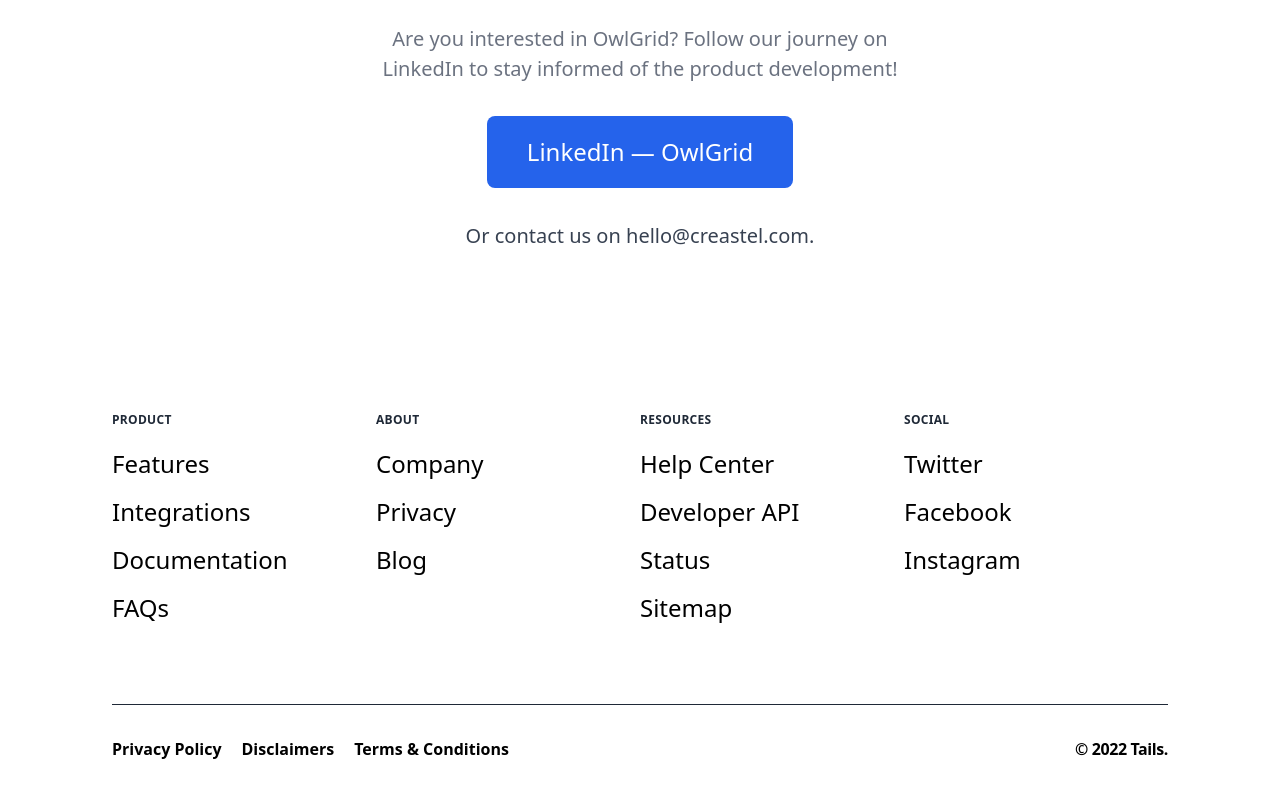
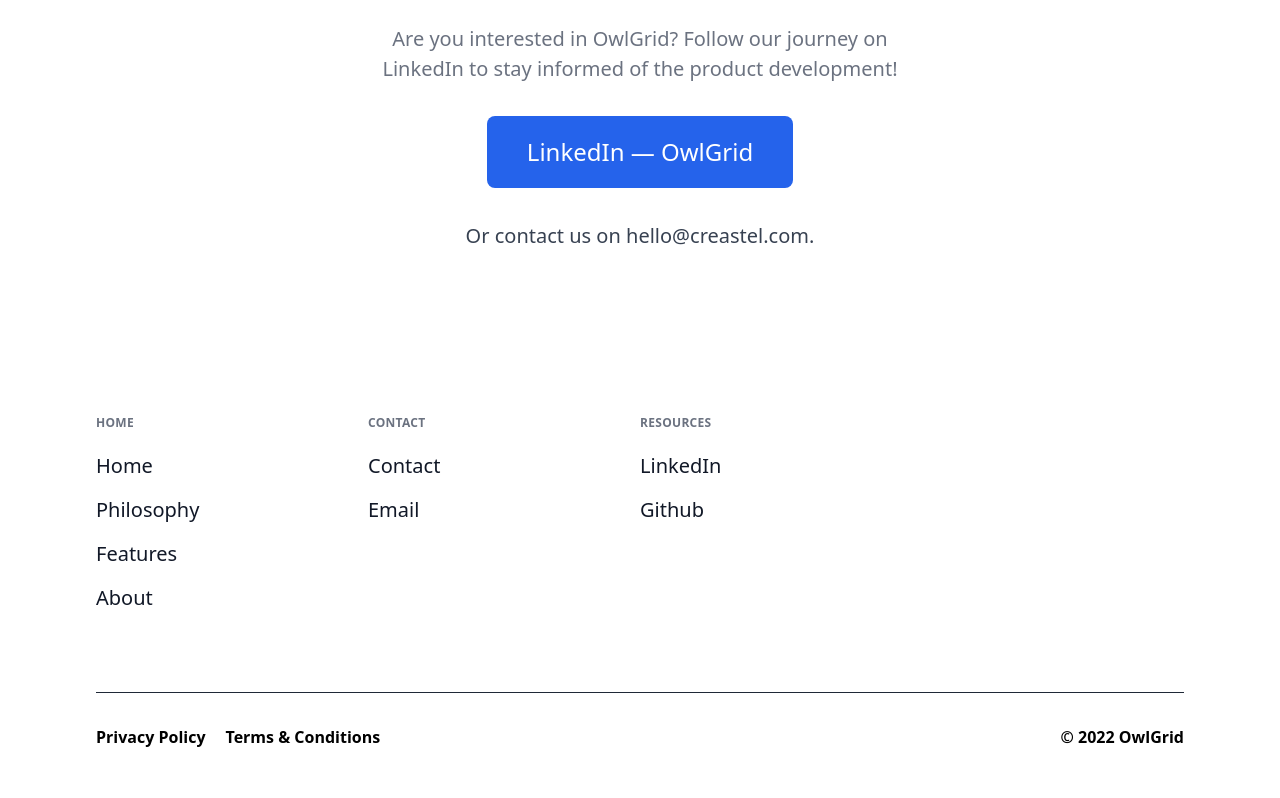
Before and after one commit to owlgrid/owl-landing-webFront, a Gatsby site: page / in a window 1280 px wide. Shown: the part 2719-3517 px from the top of the page. Built offline with nearby package versions, Linux system fonts and the light colour scheme; Gatsby itself is replaced by a stand-in of ours.

Commit message:
add content to footer

```diff
--- a/src/pages/Home/Footer/index.tsx
+++ b/src/pages/Home/Footer/index.tsx
@@ -1,139 +1,65 @@
 import React from 'react';
+import { Text } from '../../../components/Text';
+import { AnchorLink } from 'gatsby-plugin-anchor-links';
+import { Link } from 'gatsby';
 
 export const Footer = () => {
     return (
-        <footer className="pb-6 pt-16 px-20 mx-auto max-w-7xl bg-white tails-selected-element">
-            <div className="max-w-6xl xl:max-w-6xl mx-auto px-10 md:px-8">
+        <footer className="pb-6 pt-16 px-12 mx-auto max-w-7xl bg-white tails-selected-element">
+            <div className="max-w-6xl xl:max-w-6xl mx-auto md:px-8">
                 <ul className="text-sm font-medium pb-10  sm:pb-20 grid sm:grid-cols-2 md:grid-cols-2 lg:grid-cols-4 gap-y-10">
                     <li className="space-y-5 row-span-2">
-                        <h2 className="text-xs tracking-wide text-gray-800 uppercase font-bold">Product</h2>
+                        <Text style="footerSectionTitle">Home</Text>
                         <ul className="space-y-2 sm:space-y-4 text-md">
                             <li>
-                                <a
-                                    className="hover:text-gray-800 transition-colors duration-200 text-xl sm:text-2xl"
-                                    href="/"
-                                >
-                                    Features
-                                </a>
+                                <AnchorLink to="/#top">
+                                    <Text style="footerSectionLink">Home</Text>
+                                </AnchorLink>
                             </li>
                             <li>
-                                <a
-                                    className="hover:text-gray-800 transition-colors duration-200 text-xl sm:text-2xl"
-                                    href="/"
-                                >
-                                    Integrations
-                                </a>
+                                <AnchorLink to="/#philosophy">
+                                    <Text style="footerSectionLink">Philosophy</Text>
+                                </AnchorLink>
                             </li>
                             <li>
-                                <a
-                                    className="hover:text-gray-800 transition-colors duration-200 text-xl sm:text-2xl"
-                                    href="/"
-                                >
-                                    Documentation
-                                </a>
+                                <AnchorLink to="/#features">
+                                    <Text style="footerSectionLink">Features</Text>
+                                </AnchorLink>
                             </li>
                             <li>
-                                <a
-                                    className="hover:text-gray-800 transition-colors duration-200 text-xl sm:text-2xl"
-                                    href="/"
-                                >
-                                    FAQs
-                                </a>
+                                <AnchorLink to="/#about">
+                                    <Text style="footerSectionLink">About</Text>
+                                </AnchorLink>
                             </li>
                         </ul>
                     </li>
                     <li className="space-y-5 row-span-2">
-                        <h2 className="text-xs tracking-wide text-gray-800 uppercase font-bold">About</h2>
-                        <ul className="space-y-2 sm:space-y-4">
+                        <Text style="footerSectionTitle">Contact</Text>
+                        <ul className="space-y-2 sm:space-y-4 text-md">
                             <li>
-                                <a
-                                    className="hover:text-gray-800 transition-colors duration-200 text-xl sm:text-2xl"
-                                    href="/"
-                                >
-                                    Company
-                                </a>
+                                <AnchorLink to="/#contact">
+                                    <Text style="footerSectionLink">Contact</Text>
+                                </AnchorLink>
                             </li>
                             <li>
-                                <a
-                                    className="hover:text-gray-800 transition-colors duration-200 text-xl sm:text-2xl"
-                                    href="/"
-                                >
-                                    Privacy
-                                </a>
-                            </li>
-                            <li>
-                                <a
-                                    className="hover:text-gray-800 transition-colors duration-200 text-xl sm:text-2xl"
-                                    href="/"
-                                >
-                                    Blog
-                                </a>
+                                <Link to="mailto:hello@creastel.com">
+                                    <Text style="footerSectionLink">Email</Text>
+                                </Link>
                             </li>
                         </ul>
                     </li>
                     <li className="space-y-5 row-span-2">
-                        <h2 className="text-xs tracking-wide text-gray-800 uppercase font-bold">Resources</h2>
-                        <ul className="space-y-2 sm:space-y-4">
+                        <Text style="footerSectionTitle">Resources</Text>
+                        <ul className="space-y-2 sm:space-y-4 text-md">
                             <li>
-                                <a
-                                    className="hover:text-gray-800 transition-colors duration-200 text-xl sm:text-2xl"
-                                    href="/"
-                                >
-                                    Help Center
-                                </a>
+                                <Link to="https://www.linkedin.com/company/owlgrid/" target="_blank">
+                                    <Text style="footerSectionLink">LinkedIn</Text>
+                                </Link>
                             </li>
                             <li>
-                                <a
-                                    className="hover:text-gray-800 transition-colors duration-200 text-xl sm:text-2xl"
-                                    href="/"
-                                >
-                                    Developer API
-                                </a>
-                            </li>
-                            <li className="">
-                                <a
-                                    className="hover:text-gray-800 transition-colors duration-200 text-xl sm:text-2xl"
-                                    href="/"
-                                >
-                                    Status
-                                </a>
-                            </li>
-                            <li>
-                                <a
-                                    className="hover:text-gray-800 transition-colors duration-200 text-xl sm:text-2xl"
-                                    href="/"
-                                >
-                                    Sitemap
-                                </a>
-                            </li>
-                        </ul>
-                    </li>
-                    <li className="space-y-5">
-                        <h2 className="text-xs tracking-wide text-gray-800 uppercase font-bold">Social</h2>
-                        <ul className="space-y-2 sm:space-y-4">
-                            <li className="">
-                                <a
-                                    className="hover:text-gray-800 transition-colors duration-200 text-xl sm:text-2xl"
-                                    href="/"
-                                >
-                                    Twitter
-                                </a>
-                            </li>
-                            <li>
-                                <a
-                                    className="hover:text-gray-800 transition-colors duration-200 text-xl sm:text-2xl"
-                                    href="/"
-                                >
-                                    Facebook
-                                </a>
-                            </li>
-                            <li className="">
-                                <a
-                                    className="hover:text-gray-800 transition-colors duration-200 text-xl sm:text-2xl"
-                                    href="/"
-                                >
-                                    Instagram
-                                </a>
+                                <Link to="https://github.com/owlgrid" target="_blank">
+                                    <Text style="footerSectionLink">Github</Text>
+                                </Link>
                             </li>
                         </ul>
                     </li>
@@ -141,37 +67,22 @@ export const Footer = () => {
                 <div className="flex flex-col-reverse justify-between pt-10 sm:pt-8 pb-4 border-t lg:flex-row bg-top border-gray-800">
                     <ul className="flex flex-col space-y-1 lg:mb-0 sm:space-y-0 sm:space-x-5 sm:flex-row">
                         <li>
-                            <a
-                                href="/"
-                                className="text-sm sm:text-base text-black transition-colors duration-300 font-semibold"
-                            >
-                                Privacy Policy
-                            </a>
+                            <Link to="https://legals.creastel.com" target="_blank">
+                                <Text style="footerBottomLink">Privacy Policy</Text>
+                            </Link>
                         </li>
                         <li>
-                            <a
-                                href="/"
-                                className="text-sm sm:text-base text-black transition-colors duration-300 font-semibold"
-                            >
-                                Disclaimers
-                            </a>
-                        </li>
-                        <li>
-                            <a
-                                href="/"
-                                className="text-sm sm:text-base text-black transition-colors duration-300 font-semibold"
-                            >
-                                Terms &amp; Conditions
-                            </a>
+                            <Link to="https://legals.creastel.com" target="_blank">
+                                <Text style="footerBottomLink">Terms & Conditions</Text>
+                            </Link>
                         </li>
                     </ul>
                     <ul className="flex flex-col mb-3 space-y-2 lg:mb-0 sm:space-y-0 sm:space-x-5 sm:flex-row">
-                        <a
-                            href="/"
-                            className="text-md text-black transition-colors duration-300 hover:text-deep-purple-accent-400 font-semibold tracking-tight"
-                        >
-                            © 2022 Tails.
-                        </a>
+                        <li>
+                            <Link to="https://owlgrid.com" target="_blank">
+                                <Text style="footerBottomLink">© 2022 OwlGrid</Text>
+                            </Link>
+                        </li>
                     </ul>
                 </div>
             </div>
--- a/src/pages/Home/Header/index.tsx
+++ b/src/pages/Home/Header/index.tsx
@@ -42,7 +42,10 @@ export const Header = () => {
             <meta name="twitter:title" content={title} />
             <meta name="twitter:description" content={metaDescription} />
 
-            <SectionImageCover src={'http://devdojo.com.s3.us-east-1.amazonaws.com/tails/images/mesh-bg-blue.svg'}>
+            <SectionImageCover
+                src={'http://devdojo.com.s3.us-east-1.amazonaws.com/tails/images/mesh-bg-blue.svg'}
+                id="top"
+            >
                 <section className="relative w-full tails-selected-element min-h-screen flex flex-col">
                     <HeaderBanner />
                     <DivFullHeight className="z-20 px-10 mx-auto max-w-7xl h-full flex flex-col">
--- a/src/pages/Home/HeaderBanner/index.tsx
+++ b/src/pages/Home/HeaderBanner/index.tsx
@@ -1,5 +1,5 @@
 import { AnchorLink } from 'gatsby-plugin-anchor-links';
-import { MailIcon } from 'gthibaud-icons-react';
+import { BellIcon } from 'gthibaud-icons-react';
 import React from 'react';
 import { Text } from '../../../components/Text';
 
@@ -7,7 +7,7 @@ export const HeaderBanner = () => {
     return (
         <div className="relative pt-6 pb-6 z-20 flex items-center justify-center w-full overflow-hidden font-normal cursor-pointer bg-gradient-to-r from-indigo-500 via-blue-400 to-green-400 text-blue-50">
             <div className="relative flex items-center justify-center w-full h-full mx-auto max-w-7xl gap-3">
-                <MailIcon size="small" fill="white" />
+                <BellIcon size="small" fill="white" />
                 <AnchorLink to="/#contact">
                     <Text style="bannerMessage">Click here to stay informed about the project</Text>
                 </AnchorLink>
```
Also changed, not shown: src/components/Text/index.tsx (+9 -0 lines), src/pages/Home/Contact/index.tsx (+4 -4 lines).
